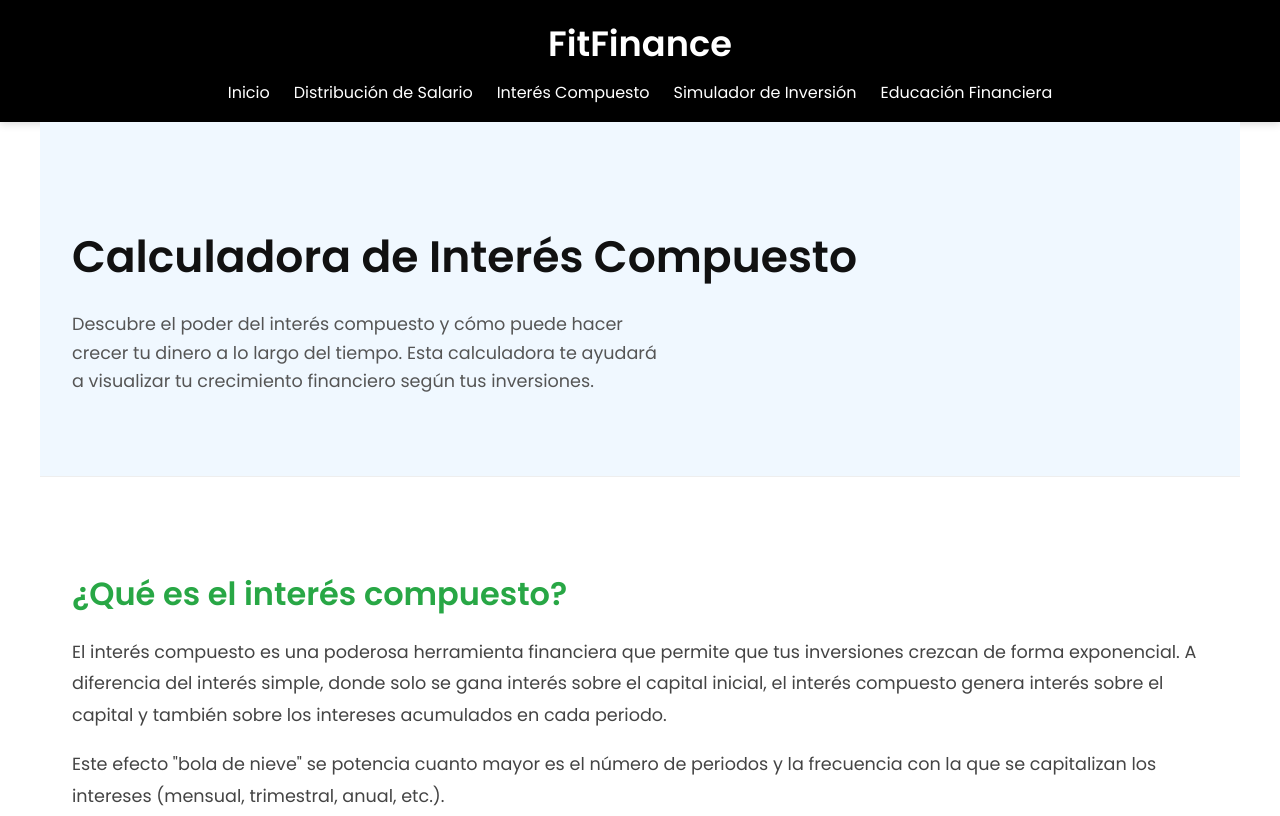
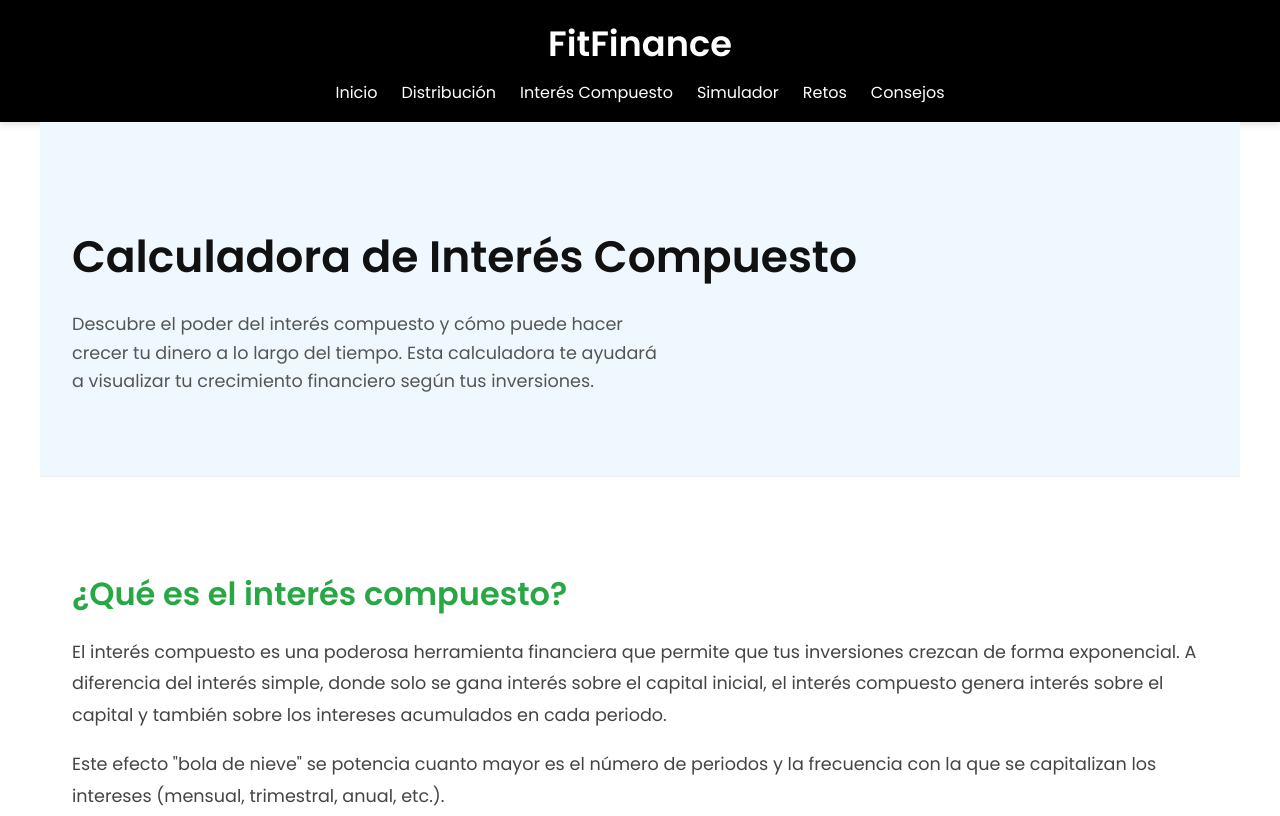
Before and after one commit to Arnausole2004/Distibucion-Salario, a plain HTML site: page calculadora.html in a window 1280 px wide. Shown: the top 816 px of the page. Drawn offline with Linux system fonts and the light colour scheme.

Commit message:
Update calculadora.html

```diff
--- a/calculadora.html
+++ b/calculadora.html
@@ -14,11 +14,13 @@
     <div class="container">
       <a href="index.html" class="logo">FitFinance</a>
       <nav class="nav">
-        <a href="index.html">Inicio</a>
-        <a href="distribucion.html">Distribución de Salario</a>
-        <a href="calculadora.html" aria-current="page">Interés Compuesto</a>
-        <a href="simulador.html">Simulador de Inversión</a>
-        <a href="educacion-financiera.html">Educación Financiera</a>
+      <a href="index.html">Inicio</a>
+      <a href="distribucion.html">Distribución</a>
+      <a href="calculadora.html" aria-current="page">Interés Compuesto</a>
+      <a href="simulador.html">Simulador</a>
+      <a href="retos.html">Retos</a>
+      <a href="consejos.html">Consejos</a>
+
       </nav>
     </div>
   </header>
```
